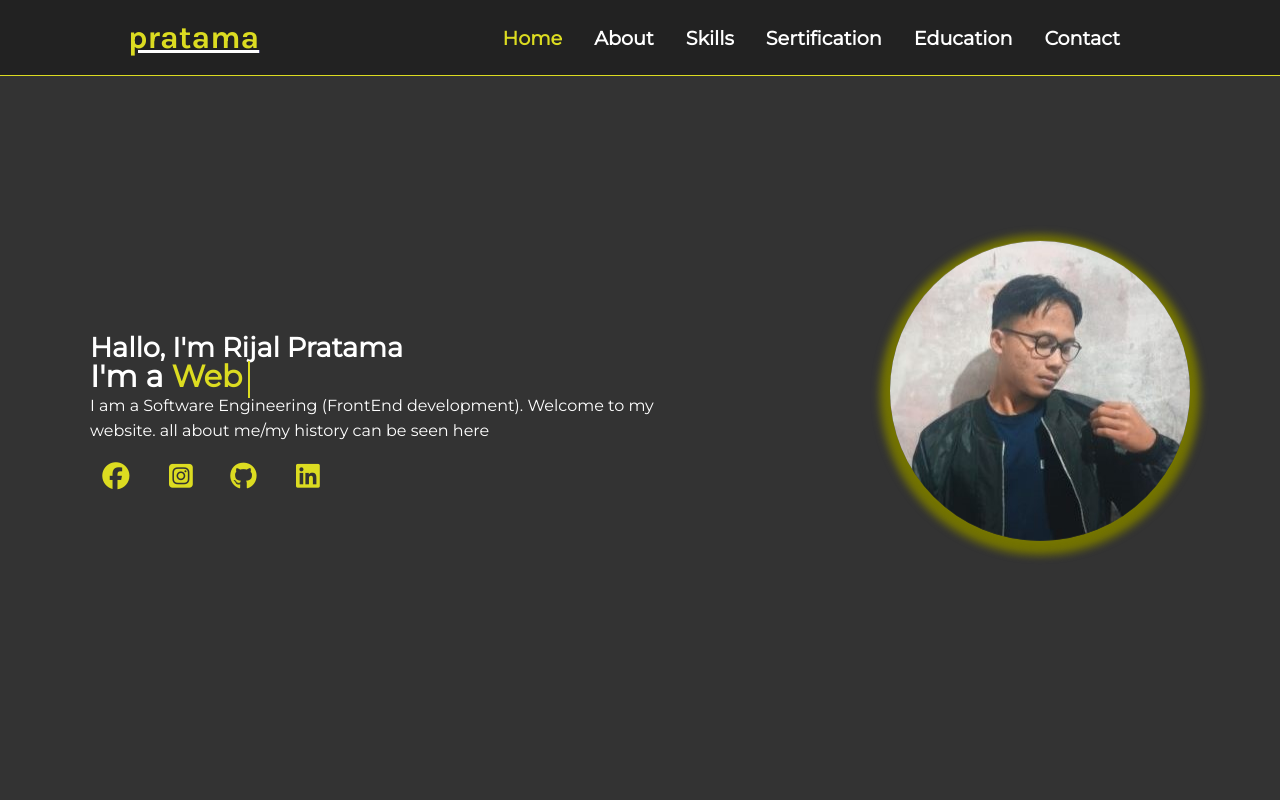
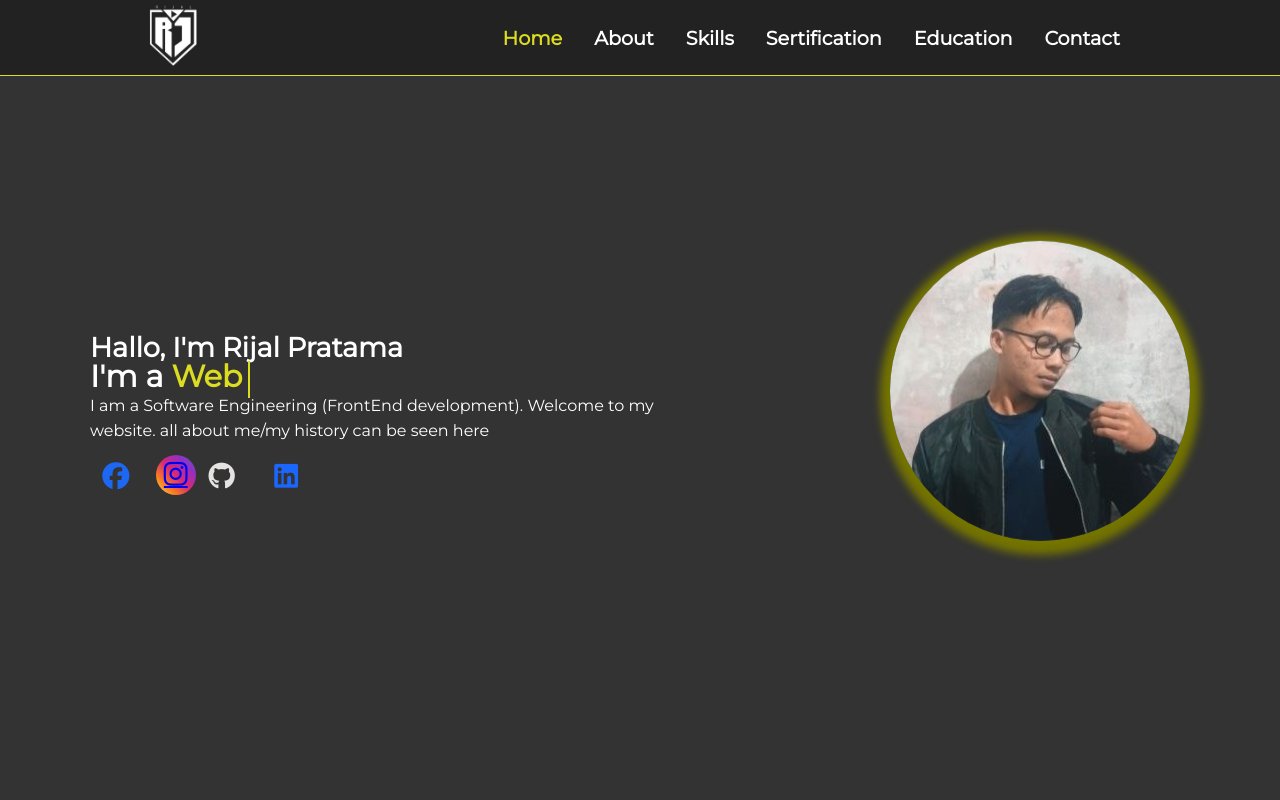
Before and after one commit to Rijalpratama23/rijalPratama_Portofolio, a plain HTML site: page index.html in a window 1280 px wide. Shown: the top 800 px of the page. Drawn offline with nearby package versions, Linux system fonts and the light colour scheme; a web font is replaced by a local one.

Commit message:
upgrade htmlAbout&sosialMedia

```diff
--- a/css/style.css
+++ b/css/style.css
@@ -34,13 +34,17 @@ header {
 .paragrap-hero h1, h3 {
     font-size: 1.7rem;
 }
-header .logo  a h1{
+header .logo{
     font-family: "Karla", sans-serif;
     font-weight: bold;
     color: var(--var);
     cursor: pointer;
     text-decoration: underline;
     text-decoration-color: var(--white);
+}
+header .logo img {
+    width: 90px;
+    width: 90px;
 }
 span {
     color: var(--var)
@@ -183,12 +187,35 @@ header #hamburger-menu:hover {
 .sosial-media {
     display: flex;
 }
-.sosial-media a {
+.sosial-media .facebook {
     text-decoration: none;
     font-size: 1.7rem;
-    color: var(--var);
+    color: rgb(29, 103, 242);
     display: flex;
 }
+.sosial-media .instagram i {
+    text-decoration: none;
+    font-size: 1.7rem;
+    background: linear-gradient(45deg, #feda75, #fa7e1e, #d62976, #962fbf, #4f5bd5);
+    display: flex;
+    border-radius: 100%;
+    width: 2px;
+    height: 2px;
+    margin-top: 11px;
+}
+.sosial-media .github {
+    text-decoration: none;
+    font-size: 1.7rem;
+    color: #e5e2e2;
+    display: flex;
+}
+.sosial-media .linkedin {
+    text-decoration: none;
+    font-size: 1.7rem;
+    color: rgb(27, 102, 252);
+    display: flex;
+}
+
 .sosial-media a:hover {
     color: var(--white);
     border-radius: 100%;
--- a/index.html
+++ b/index.html
@@ -22,7 +22,7 @@
 <body>
     <header>
         <div class="logo">
-            <a href="#"><h1>pratama</h1></a>
+            <img src="asset/logo.png" alt="logo">
         </div>
         <nav>
             <ul id="menu-list" class="hidden">
@@ -51,16 +51,16 @@
                     all about me/my history can be seen here<br>
                 </p>
                 <div class="sosial-media" data-aos="fade-right">
-                    <a href="https://www.facebook.com/rijal.pratama.1865904/" target="_blank">
+                    <a class="facebook" href="https://www.facebook.com/rijal.pratama.1865904/" target="_blank">
                         <i class="fa-brands fa-facebook"></i>
                     </a>
-                    <a href="https://www.instagram.com/rijalprtmaa_a?igsh=MWI5eWx6cW56Y2dmbw==" target="_blank">
-                        <i class="fa-brands fa-square-instagram"></i>
+                    <a class="instagram" href="https://www.instagram.com/rijalprtmaa_a?igsh=MWI5eWx6cW56Y2dmbw==" target="_blank">
+                        <i class="fa-brands fa-instagram"></i>
                     </a>
-                    <a href="https://github.com/Rijalpratama23" target="_blank">
+                    <a class="github" href="https://github.com/Rijalpratama23" target="_blank">
                         <i class="fa-brands fa-github"></i>
                     </a>
-                    <a href="https://www.linkedin.com/in/rijal-pratama-6a4a28327/" target="_blank">
+                    <a class="linkedin" href="https://www.linkedin.com/in/rijal-pratama-6a4a28327/" target="_blank">
                         <i class="fa-brands fa-linkedin"></i>
                     </a>
                 </div>
@@ -81,7 +81,7 @@
                 <div class="paragrap-about" data-aos="flip-left">
                     <p>I am Rijal Pratama, I am a Software Engineering (FrontEnd Web Developer), currently I am studying at one of the universities in Sukabumi, namely Nusa Putra University. I am taking the Informatics Engineering Study Program.
                     </p>
-                    <div class="hereme-about"><a href="#">Here Me!</a></div>
+                    <div class="hereme-about"><a href="https://drive.google.com/file/d/15UBGPG30-zNdlrHe2cKcgXAz8ijqwTTq/view?usp=sharing" target="_blank">Download CV!</a></div>
                 </div>
             </div>
         </section>
```
